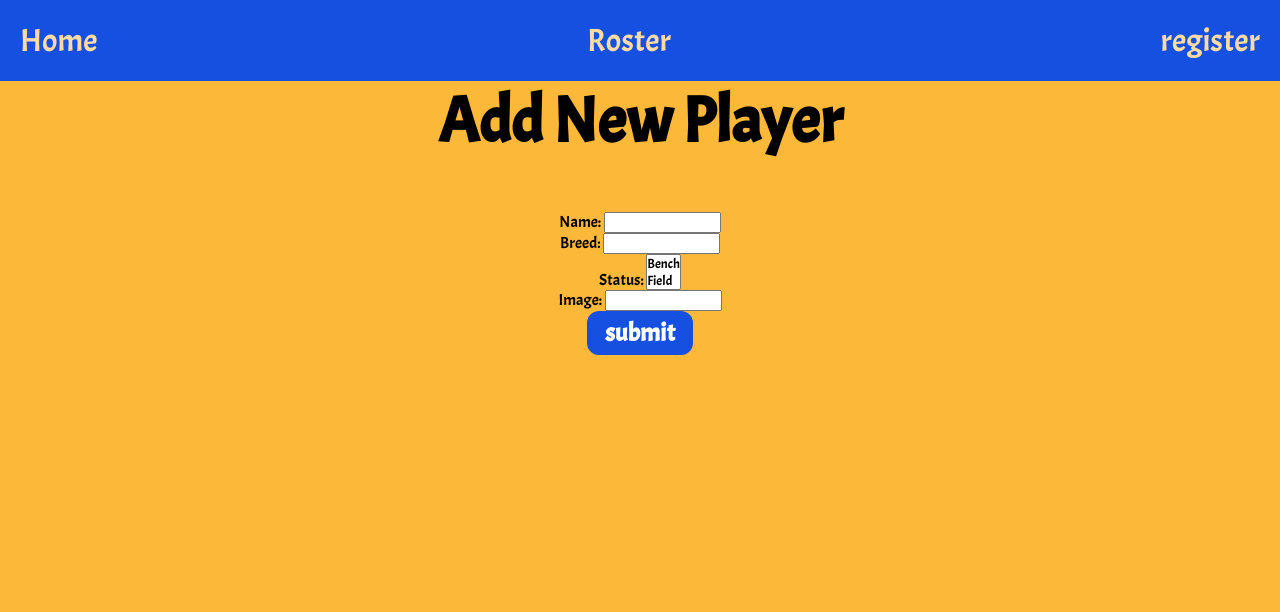
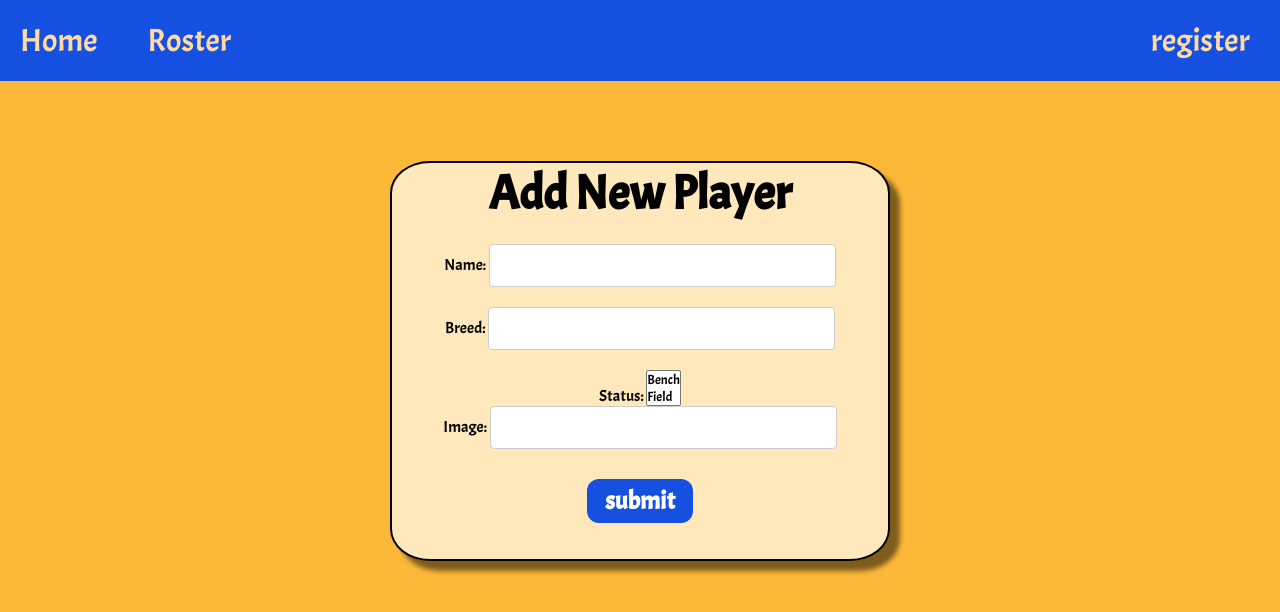
Before and after one commit to Kebinsan/Workshops, a React (Vite) app in the folder block29/PuppyBowlII/: page /register in a window 1280 px wide. Shown: the top 612 px of the page. Built offline with nearby package versions, Linux system fonts and the light colour scheme; no server answers; the HTML template or start-up script is replaced by a standard one.

Commit message:
form styling

```diff
--- a/block29/PuppyBowlII/package.json
+++ b/block29/PuppyBowlII/package.json
@@ -18,6 +18,7 @@
     "@types/react": "^18.2.15",
     "@types/react-dom": "^18.2.7",
     "@vitejs/plugin-react": "^4.0.3",
+    "autoprefixer": "^9.8.6",
     "eslint": "^8.45.0",
     "eslint-plugin-react": "^7.32.2",
     "eslint-plugin-react-hooks": "^4.6.0",
--- a/block29/PuppyBowlII/src/App.jsx
+++ b/block29/PuppyBowlII/src/App.jsx
@@ -30,10 +30,11 @@ export default function App() {
         <Link to="/roster" className="nav-element">
           Roster
         </Link>
-
-        <Link to="/register" className="nav-element">
-          register
-        </Link>
+        <div className="regAlign">
+          <Link to="/register" className="nav-element">
+            register
+          </Link>
+        </div>
       </nav>
       <Routes>
         <Route
--- a/block29/PuppyBowlII/src/components/NewPlayerForm.jsx
+++ b/block29/PuppyBowlII/src/components/NewPlayerForm.jsx
@@ -24,13 +24,14 @@ export default function NewPlayerForm() {
 
   return (
     <>
-      <h1 className="page-header">Add New Player</h1>
       <div id="new-player-form">
         {error && <p>{error}</p>}
         <form id="new-player" onSubmit={handleSubmit}>
+          <h1 className="page-header">Add New Player</h1>
           <label>
             Name: {""}
             <input
+              className="form-element"
               name="name"
               onChange={(event) => setName(event.target.value)}
               required
@@ -39,6 +40,7 @@ export default function NewPlayerForm() {
           <label>
             Breed: {""}
             <input
+              className="form-element"
               name="breed"
               onChange={(event) => setBreed(event.target.value)}
               required
@@ -47,7 +49,7 @@ export default function NewPlayerForm() {
           <label>
             Status: {""}
             <select
-              id="status"
+              className="form-element"
               name="name"
               size="2"
               onChange={(event) => setStatus(event.target.value)}
@@ -61,6 +63,7 @@ export default function NewPlayerForm() {
             <label>
               Image: {""}
               <input
+                className="form-element"
                 name="imageUrl"
                 onChange={(event) => setImageUrl(event.target.value)}
               ></input>
--- a/block29/PuppyBowlII/src/index.css
+++ b/block29/PuppyBowlII/src/index.css
@@ -9,22 +9,11 @@ body {
   background-color: #fcb838;
 }
 
-.page-header {
-  text-align: center;
-  font-size: 4em;
-}
-
-.nav-element {
-  color: rgb(255, 218, 162);
-  font-size: 2em;
-  text-decoration: none;
-}
-
 /*nav bar styling*/
 nav {
   display: flex;
   flex-direction: row;
-  justify-content: space-between;
+  justify-content: flex-start;
   background-color: rgb(22, 80, 225);
   padding-top: 20px;
   padding-bottom: 20px;
@@ -32,7 +21,24 @@ nav {
 
 .nav-element {
   margin-left: 20px;
-  margin-right: 20px;
+  margin-right: 30px;
+  color: rgb(255, 218, 162);
+  font-size: 2em;
+  text-decoration: none;
+  transition: 0.3s;
+  transition-timing-function: ease-out;
+}
+
+.nav-element:hover {
+  color: rgb(165, 141, 105);
+  transition: 0.3s;
+  transition-timing-function: ease-out;
+}
+
+.regAlign {
+  flex-grow: 1;
+  display: flex;
+  justify-content: flex-end;
 }
 
 /* All player styling */
@@ -47,6 +53,11 @@ nav {
   #all-players-container {
     justify-content: center;
   }
+}
+
+.page-header {
+  text-align: center;
+  font-size: 3em;
 }
 
 .player {
@@ -140,7 +151,7 @@ button {
   padding: 6px 18px;
   transition: 0.5s;
   transition-timing-function: ease-out;
-  align-items: flex-end;
+  margin-top: 30px;
 }
 
 .submit-button:hover {
@@ -153,10 +164,34 @@ button {
 /* form styling */
 #new-player-form {
   margin-top: 50px;
-  text-align: center;
+  display: flex;
+  justify-content: center;
 }
 
 #new-player {
   display: flex;
   flex-direction: column;
+  align-content: center;
+  text-align: center;
+  border-style: solid;
+  border-radius: 8%;
+  border-width: 2px;
+  margin-top: 30px;
+  background-color: #ffe8bb;
+  box-shadow: 10px 10px 5px rgba(0, 0, 0, 0.5);
+  height: 400px;
+  width: 500px;
 }
+
+label {
+  margin-top: 20px;
+}
+
+input {
+  width: 70%;
+  padding-right: 20px;
+  padding: 12px 20px;
+  border: 1px solid #ccc;
+  border-radius: 4px;
+  box-sizing: border-box;
+}
```
Also changed, not shown: 1 other file (tests, documents, lock files or other folders).
